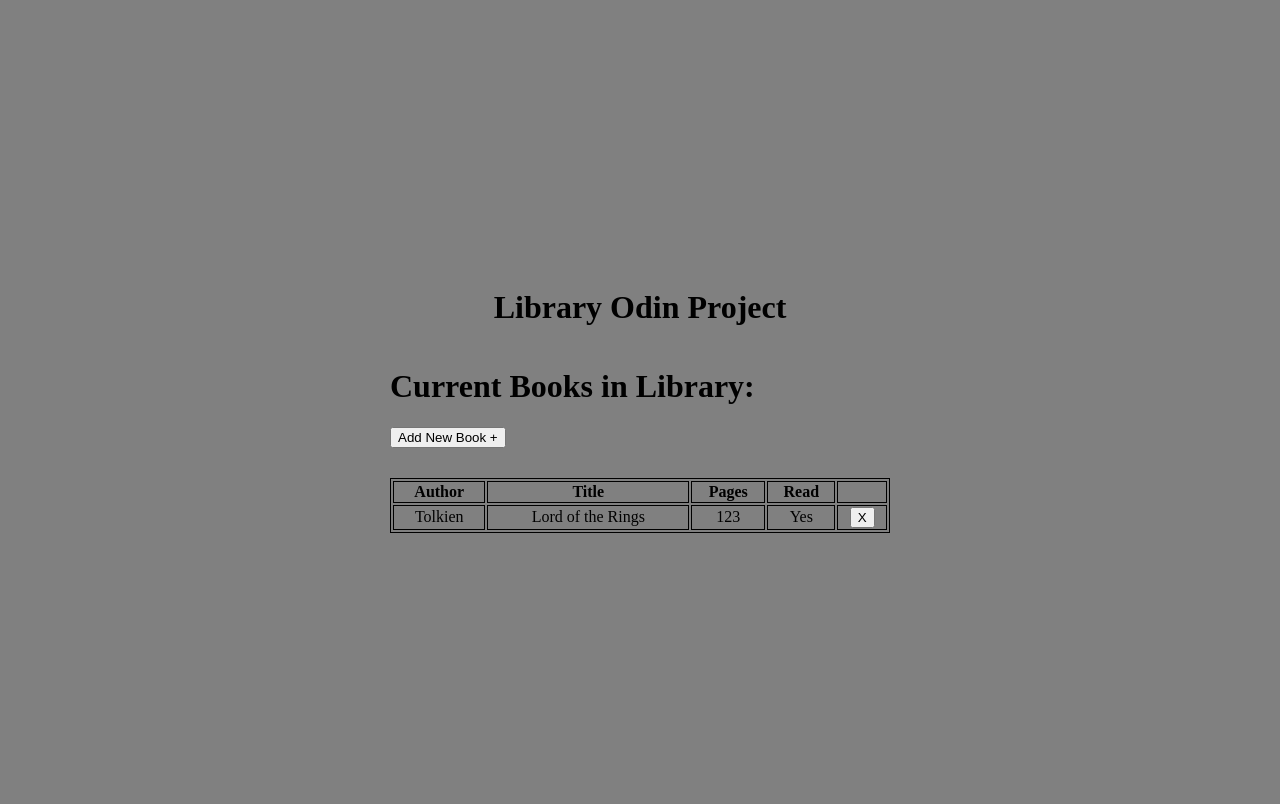
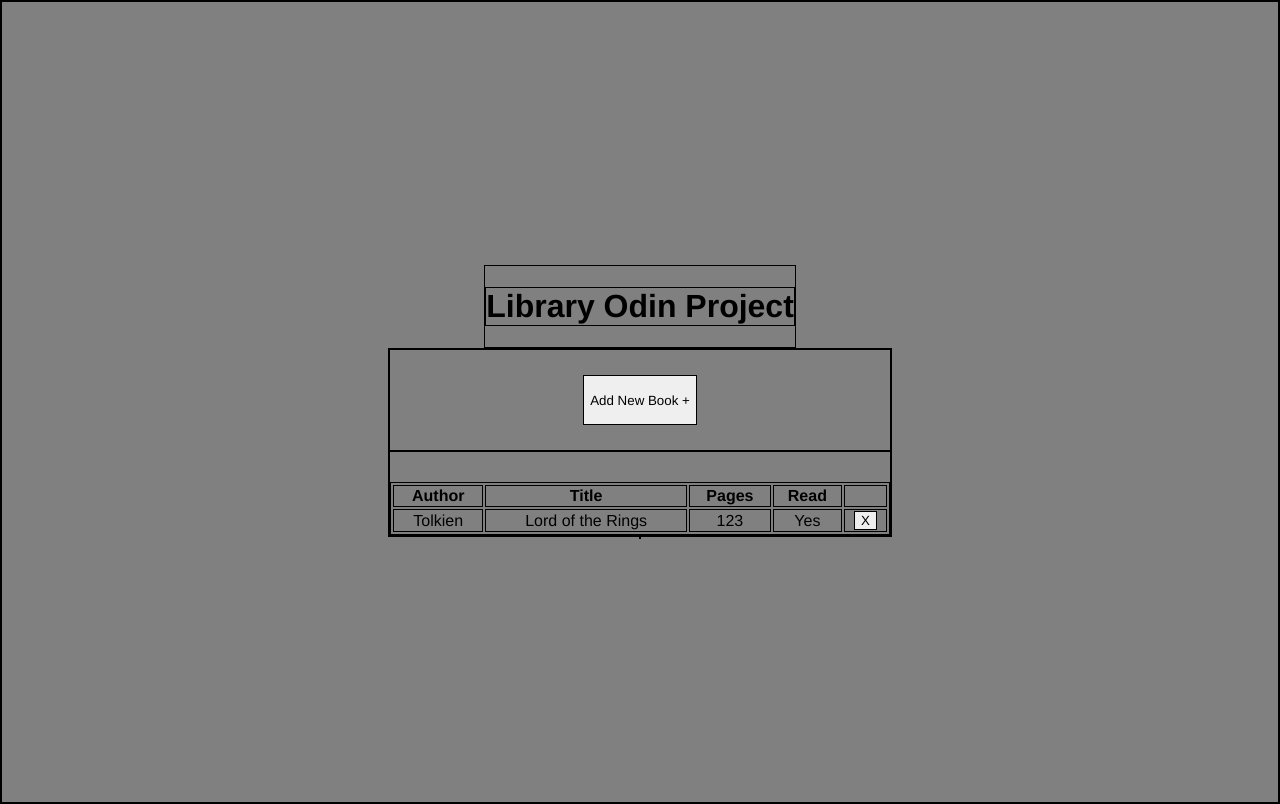
Before and after one commit to DrunkPlato21/odin-library, a plain HTML site: page index.html in a window 1280 px wide. Drawn offline with Linux system fonts and the light colour scheme.

Commit message:
minor html changes

```diff
--- a/index.html
+++ b/index.html
@@ -14,14 +14,14 @@
 
 <div class="container">
 
-    <div class="books-heading"><h1>Current Books in Library:</h1></div>
-    <button class="add-book-button">Add New Book +</button>
+
 
     <div class="form">
 
-
+        <button class="add-book-button">Add New Book +</button>
 
         <div id="add-book-form" style="display:none">
+
             <form id="add-book">
                 <label for="Title">Title:</label>
                 <input type="text" id="Title" name="Title" value="Lord of the Rings">
@@ -49,6 +49,7 @@
     </div>
 
 
+    <div class="table-div">
             <table id="book-table">
 
                 <tr>
@@ -59,6 +60,7 @@
                     <th></th>
                 </tr>
             </table>
+    </div>
 </div>
 
 
--- a/styles.css
+++ b/styles.css
@@ -1,7 +1,7 @@
-/* * {
+* {
     font-family: 'Franklin Gothic Medium', 'Arial Narrow', Arial, sans-serif;
     border: 1px solid black;
-} */
+}
 
 
 body{
@@ -33,3 +33,16 @@ table{
     margin-top: 30px;
     min-width: 500px;
 }
+
+.add-book-button {
+    max-width: 150px;
+    height: 50px;
+    margin: 25px;
+}
+
+.form {
+    display: flex;
+    flex-direction: column;
+    justify-content: center;
+    align-items: center;
+}
```
